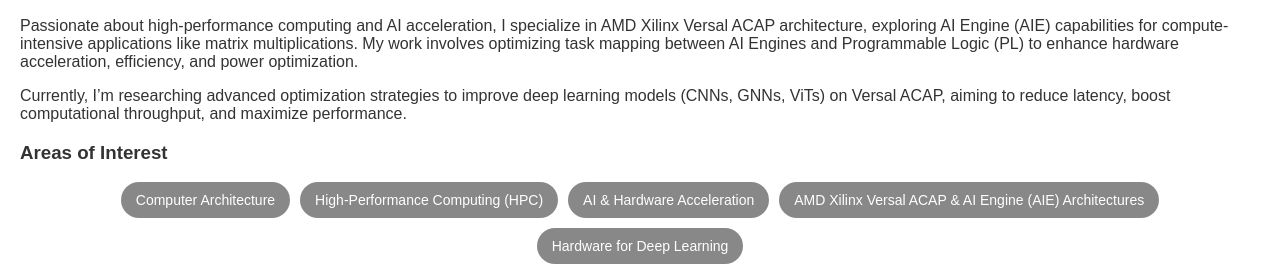
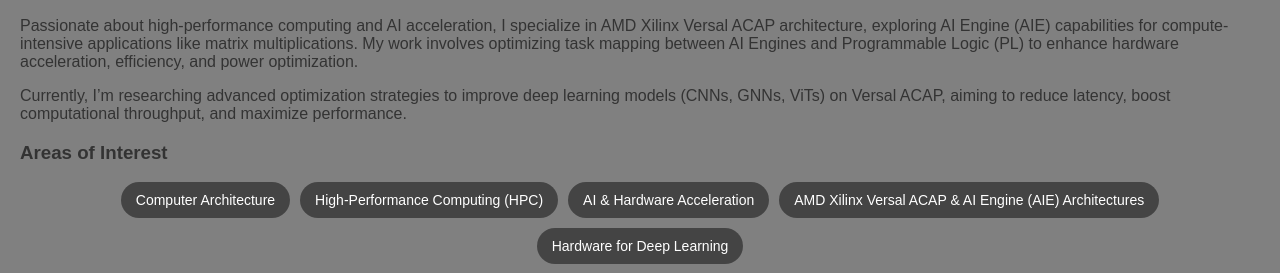
Before and after one commit to Prathmesh-shalu141/My-Portfolio, a plain HTML site: page index.html in a window 1280 px wide. Shown: the part 467-740 px from the top of the page. Drawn offline with Linux system fonts and the light colour scheme.

Commit message:
Update style.css

```diff
--- a/style.css
+++ b/style.css
@@ -43,10 +43,10 @@
 }
 
 section {
-    background-color: white;
+    background-color: gray;
     padding: 20px;
     border-radius: 10px;
-    box-shadow: 0px 4px 8px rgba(0, 0, 0, 0.2);
+    box-shadow: 0px 4px 8px rgba(0, 0, 0, 0.5);
     transition: transform 0.3s ease;
 }
 
@@ -95,7 +95,7 @@
 }
 
 .btn-highlight {
-    background-color: #888;
+    background-color: #444;
     color: white;
 }
 
```
